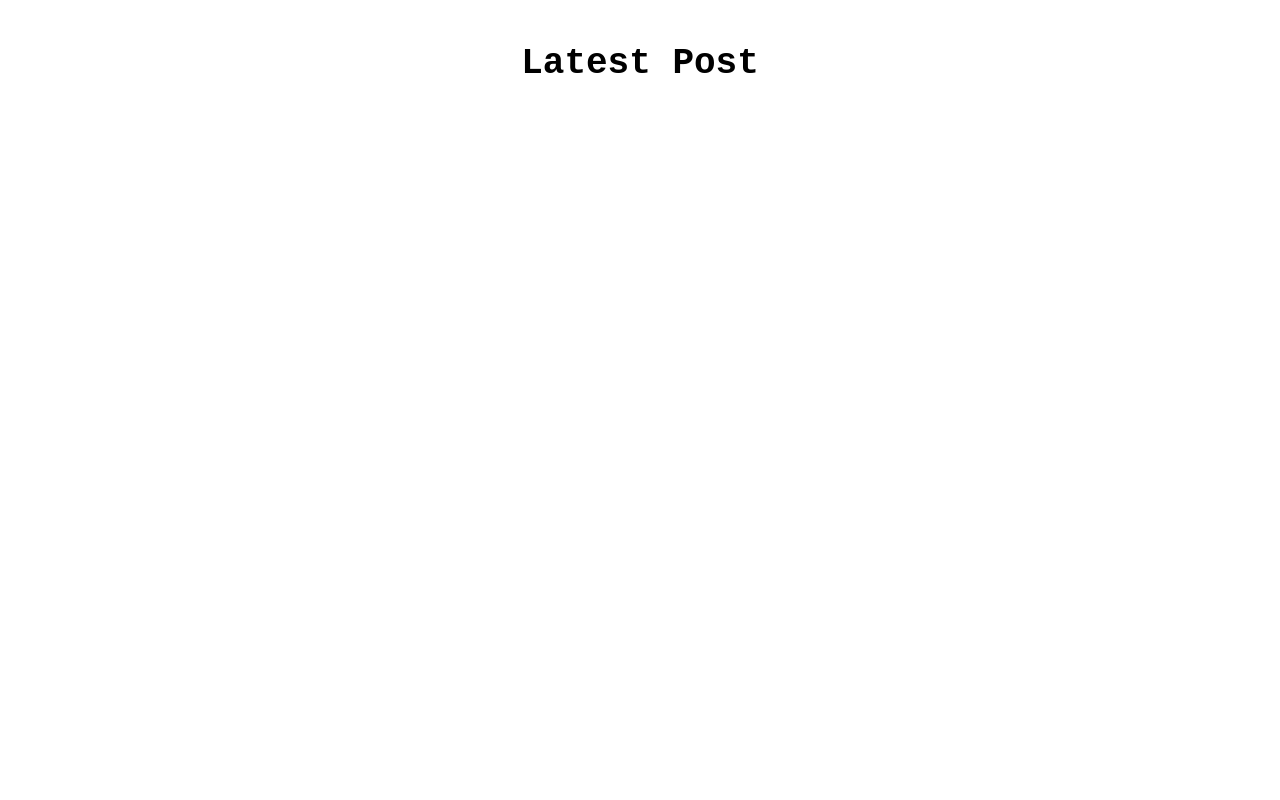
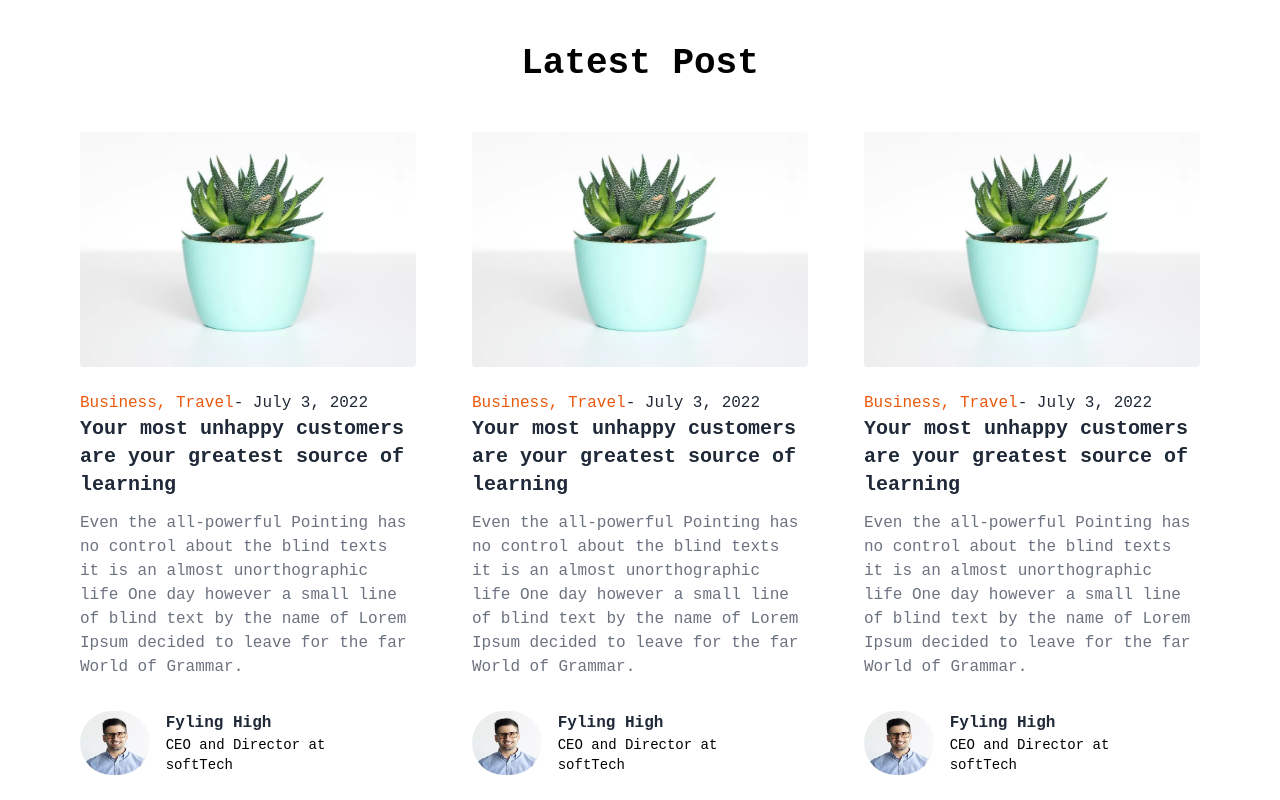
Before and after one commit to al-jabir/blog-website, a Next.js app: page / in a window 1280 px wide. Shown: the part 920-1720 px from the top of the page. Before the commit the page ends 1092 px from the top, so only its background shows below. Built offline with nearby package versions, Linux system fonts and the light colour scheme.

Commit message:
section 2 done

```diff
--- a/components/Section2.js
+++ b/components/Section2.js
@@ -6,7 +6,14 @@
   return (
     <section className='container mx-auto md:px-20 py-10'>
       <h1 className='font-bold text-4xl py-12 text-center'>Latest Post</h1>
-      <div className='grid md:grid-cols-2 lg:grid-cols-3 gap-14'></div>
+      <div className='grid md:grid-cols-2 lg:grid-cols-3 gap-14'>
+        {Post()}
+        {Post()}
+        {Post()}
+        {Post()}
+        {Post()}
+        {Post()}
+      </div>
     </section>
   );
 };
```
